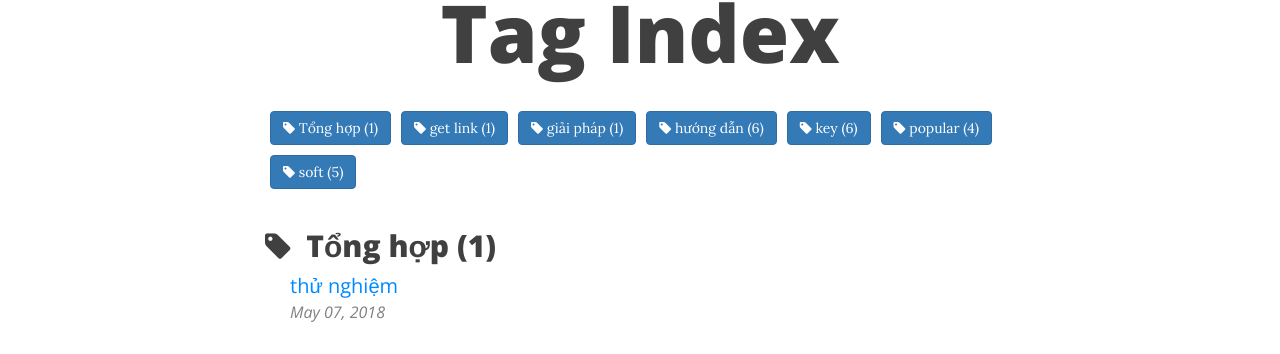
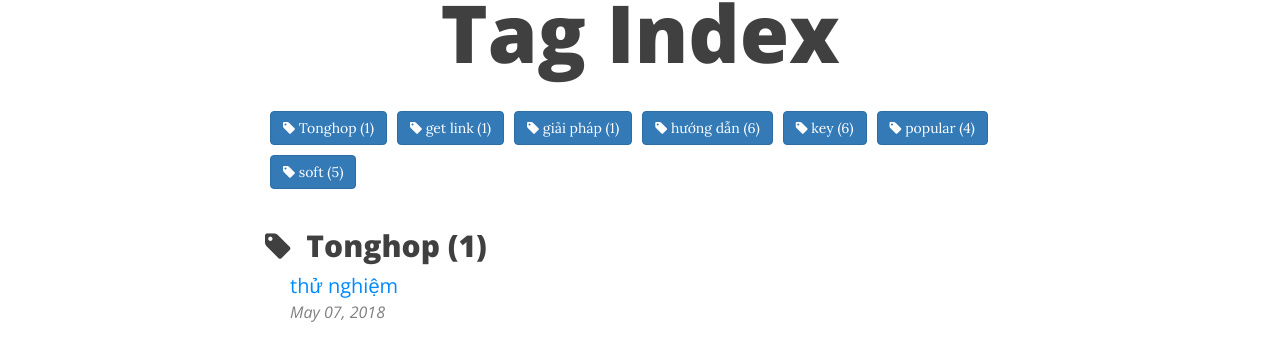
Before and after one commit to tha2712/tha2712.github.io, a Jekyll site: the page built from tags.html, in a window 1280 px wide and 900 px high. Shown: the part 142-496 px from the top of the window. Built offline with Jekyll 4.4.1, drawn with Linux system fonts in a browser that asks for light colours; nearby versions of some CDN libraries.

Commit message:
Update 2018-05-07-tong-hop.md

```diff
--- a/_posts/2018-05-07-tong-hop.md
+++ b/_posts/2018-05-07-tong-hop.md
@@ -3,7 +3,7 @@ layout: post
 title: thử nghiệm
 subtitle: thử
 bigimg: /img/path.jpg
-tags: [Tổng hợp]
+tags: [Tonghop]
 date: 2018-05-07 10:00:00 -0700
 lastupdated:
 ---
```
